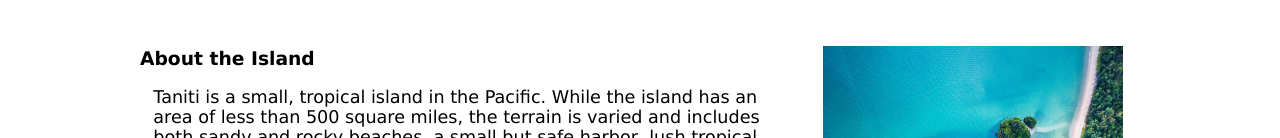
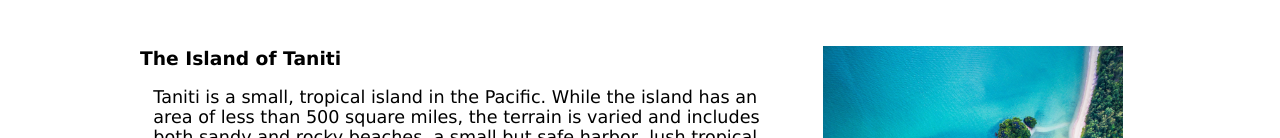
Before and after one commit to PhotonSlinger/c856_prototype, a plain HTML site: page index.html in a window 1280 px wide. Shown: the part 175-313 px from the top of the page. Drawn offline with Linux system fonts and the light colour scheme.

Commit message:
Update index.html

```diff
--- a/index.html
+++ b/index.html
@@ -28,7 +28,7 @@
     </div>
     <div class="content">
         <div class="item">
-            <h3>About the Island</h3>
+            <h3>The Island of Taniti</h3>
             <p>Taniti is a small, tropical island in the Pacific. While the island has an area of less than 500 square
                 miles,
                 the terrain is varied and includes both sandy and rocky beaches, a small but safe harbor, lush tropical
```
